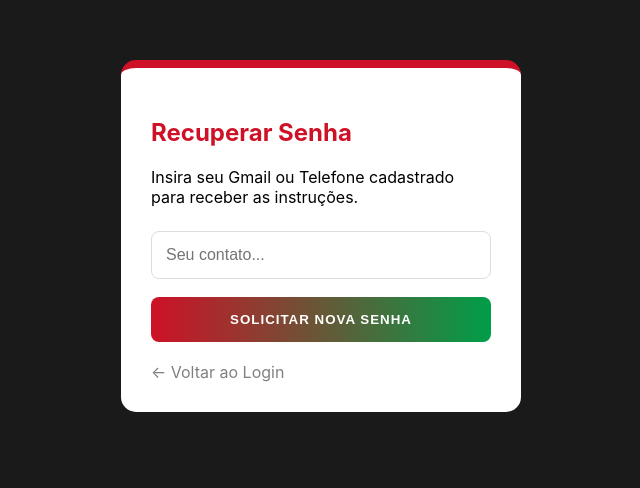
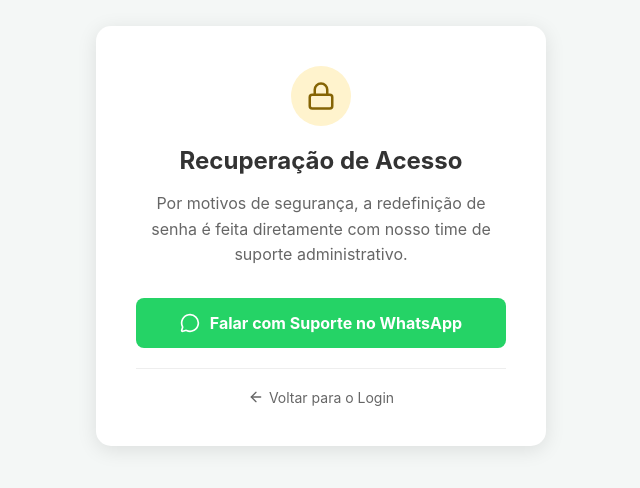
Before and after one commit to candmamadu00-glitch/sesofa, a React (Create React App) app in the folder cliente/: page /recuperar in a window 1280 px wide. Shown: the part 164-652 px from the top of the page, without its empty margins (319-959 px from the left). Built offline with nearby package versions, Linux system fonts and the light colour scheme.

Commit message:
Arrumando recuperar senha via WhatsApp

```diff
--- a/cliente/src/pages/Login.js
+++ b/cliente/src/pages/Login.js
@@ -1,45 +1,42 @@
 import React, { useState } from 'react';
-import api from '../api'; // Importando a configuração centralizada
-import { useNavigate, useLocation } from 'react-router-dom';
+import api from '../api';
+import { useNavigate, useLocation, Link } from 'react-router-dom'; // Adicionei o Link
 
 const Login = () => {
   const [email, setEmail] = useState('');
   const [senha, setSenha] = useState('');
+  const [loading, setLoading] = useState(false); // Adicionei estado de loading
   const navigate = useNavigate();
   const location = useLocation();
 
-  // Verifica se veio do portal de gestão (admin)
   const isAdminPortal = location.state?.portal === 'admin';
 
   const handleLogin = async (e) => {
     e.preventDefault();
+    setLoading(true); // Ativa o loading
     try {
-      // CHAMADA LIMPA: Não precisa de 'http://localhost:5000/api/auth'
-      // O arquivo api.js já sabe o caminho base!
       const res = await api.post('/login', { email, senha });
 
-      // Salvando os dados retornados
       localStorage.setItem('token', res.data.token);
       localStorage.setItem('userId', res.data.user.id);
       localStorage.setItem('userName', res.data.user.nome);
       localStorage.setItem('userRole', res.data.user.role);
 
-      // Redirecionamento baseado no cargo
       if (res.data.user.role === 'admin') {
         navigate('/painel-admin');
       } else {
         navigate('/painel-cliente');
       }
     } catch (err) {
-      // Tratamento de erro melhorado
-      alert(err.response?.data?.error || "Falha na conexão com o servidor SESOFA");
+      alert(err.response?.data?.error || "Falha na conexão. Verifique seus dados.");
       console.error("Erro no login:", err);
+    } finally {
+      setLoading(false); // Desativa o loading
     }
   };
 
   return (
     <div style={{ display: 'flex', height: '100vh', background: '#000' }}>
-       {/* Faixas de cores da bandeira (identidade SESOFA) */}
        <div style={{ width: '20px', background: 'var(--gb-red)' }}></div>
        <div style={{ width: '20px', background: 'var(--gb-yellow)' }}></div>
        <div style={{ width: '20px', background: 'var(--gb-green)' }}></div>
@@ -71,26 +68,33 @@ const Login = () => {
               <button
                 type="submit"
                 className="btn-gb"
+                disabled={loading}
                 style={{
                   width: '100%',
                   background: isAdminPortal ? 'var(--gb-red)' : 'var(--gb-green)',
-                  cursor: 'pointer'
+                  cursor: loading ? 'wait' : 'pointer',
+                  opacity: loading ? 0.7 : 1
                 }}
               >
-                ENTRAR NO SISTEMA
+                {loading ? 'ENTRANDO...' : 'ENTRAR NO SISTEMA'}
               </button>
             </form>
 
             {!isAdminPortal && (
               <div style={{ marginTop: '20px', textAlign: 'center' }}>
-                <a href="/recuperar" style={{ color: 'var(--gb-red)', textDecoration: 'none', fontSize: '14px' }}>Esqueceu a senha?</a>
+                {/* Usando Link do react-router para ser mais rápido */}
+                <Link to="/recuperar" style={{ color: 'var(--gb-red)', textDecoration: 'none', fontSize: '14px' }}>
+                   Esqueceu a senha?
+                </Link>
                 <br />
-                <span style={{ fontSize: '14px' }}>Não tem conta? <a href="/cadastro" style={{ color: 'var(--gb-green)' }}>Cadastre-se aqui</a></span>
+                <span style={{ fontSize: '14px', display:'block', marginTop:'10px' }}>
+                   Não tem conta? <Link to="/register" style={{ color: 'var(--gb-green)' }}>Cadastre-se aqui</Link>
+                </span>
               </div>
             )}
 
             <div style={{ marginTop: '20px', textAlign: 'center', borderTop: '1px solid #eee', paddingTop: '15px' }}>
-                <a href="/" style={{ fontSize: '12px', color: '#999', textDecoration: 'none' }}>← Voltar para seleção de portal</a>
+                <Link to="/" style={{ fontSize: '12px', color: '#999', textDecoration: 'none' }}>← Voltar para seleção de portal</Link>
             </div>
           </div>
        </div>
--- a/cliente/src/pages/RecuperarSenha.js
+++ b/cliente/src/pages/RecuperarSenha.js
@@ -1,32 +1,56 @@
-import React, { useState } from 'react';
-import axios from 'axios';
+import React from 'react';
+import { MessageCircle, ArrowLeft, Lock } from 'lucide-react';
 
 const RecuperarSenha = () => {
-  const [contato, setContato] = useState('');
-  const [mensagem, setMensagem] = useState('');
-
-  const handleRecuperar = async (e) => {
-    e.preventDefault();
-    try {
-      const res = await axios.post('http://localhost:5000/api/auth/forgot-password', { contato });
-      setMensagem(res.data.msg);
-    } catch (err) {
-      setMensagem(err.response?.data?.error || "Erro ao processar.");
-    }
-  };
+  // Número do Suporte (Coloquei o do Seco que estava no outro arquivo, pode mudar se quiser)
+  const numeroWhatsApp = "245966793435";
+  const mensagem = encodeURIComponent("Olá, esqueci minha senha de acesso ao SESOFA e preciso de ajuda para redefinir.");
 
   return (
-    <div style={{ display: 'flex', height: '100vh', background: 'var(--gb-black)' }}>
-      <div style={{ margin: 'auto', background: 'white', padding: '30px', borderRadius: '15px', borderTop: '8px solid var(--gb-red)', width: '90%', maxWidth: '400px' }}>
-        <h2 style={{ color: 'var(--gb-red)' }}>Recuperar Senha</h2>
-        <p>Insira seu Gmail ou Telefone cadastrado para receber as instruções.</p>
-        <form onSubmit={handleRecuperar}>
-          <input type="text" placeholder="Seu contato..." onChange={(e) => setContato(e.target.value)} required />
-          <button className="btn-gb" style={{ width: '100%', marginTop: '10px' }}>Solicitar Nova Senha</button>
-        </form>
-        {mensagem && <p style={{ marginTop: '15px', color: 'var(--gb-green)', fontWeight: 'bold' }}>{mensagem}</p>}
-        <br />
-        <a href="/" style={{ color: 'gray', textDecoration: 'none' }}>← Voltar ao Login</a>
+    <div style={{ display: 'flex', height: '100vh', background: '#f4f7f6', alignItems: 'center', justifyContent: 'center' }}>
+
+      <div style={{ background: 'white', padding: '40px', borderRadius: '15px', boxShadow: '0 4px 20px rgba(0,0,0,0.1)', width: '90%', maxWidth: '450px', textAlign: 'center' }}>
+
+        <div style={{ background: '#fff3cd', width: '60px', height: '60px', borderRadius: '50%', display: 'flex', alignItems: 'center', justifyContent: 'center', margin: '0 auto 20px auto' }}>
+          <Lock size={30} color="#856404" />
+        </div>
+
+        <h2 style={{ color: '#333', marginBottom: '10px' }}>Recuperação de Acesso</h2>
+
+        <p style={{ color: '#666', lineHeight: '1.6', marginBottom: '30px' }}>
+          Por motivos de segurança, a redefinição de senha é feita diretamente com nosso time de suporte administrativo.
+        </p>
+
+        <a
+          href={`https://wa.me/${numeroWhatsApp}?text=${mensagem}`}
+          target="_blank"
+          rel="noopener noreferrer"
+          style={{
+            display: 'flex',
+            alignItems: 'center',
+            justifyContent: 'center',
+            gap: '10px',
+            background: '#25D366',
+            color: 'white',
+            padding: '15px',
+            borderRadius: '8px',
+            textDecoration: 'none',
+            fontWeight: 'bold',
+            fontSize: '16px',
+            marginBottom: '20px',
+            transition: '0.3s'
+          }}
+        >
+          <MessageCircle size={20} />
+          Falar com Suporte no WhatsApp
+        </a>
+
+        <div style={{ borderTop: '1px solid #eee', paddingTop: '20px' }}>
+          <a href="/login" style={{ color: '#666', textDecoration: 'none', display: 'flex', alignItems: 'center', justifyContent: 'center', gap: '5px', fontSize: '14px' }}>
+            <ArrowLeft size={16} /> Voltar para o Login
+          </a>
+        </div>
+
       </div>
     </div>
   );
```
